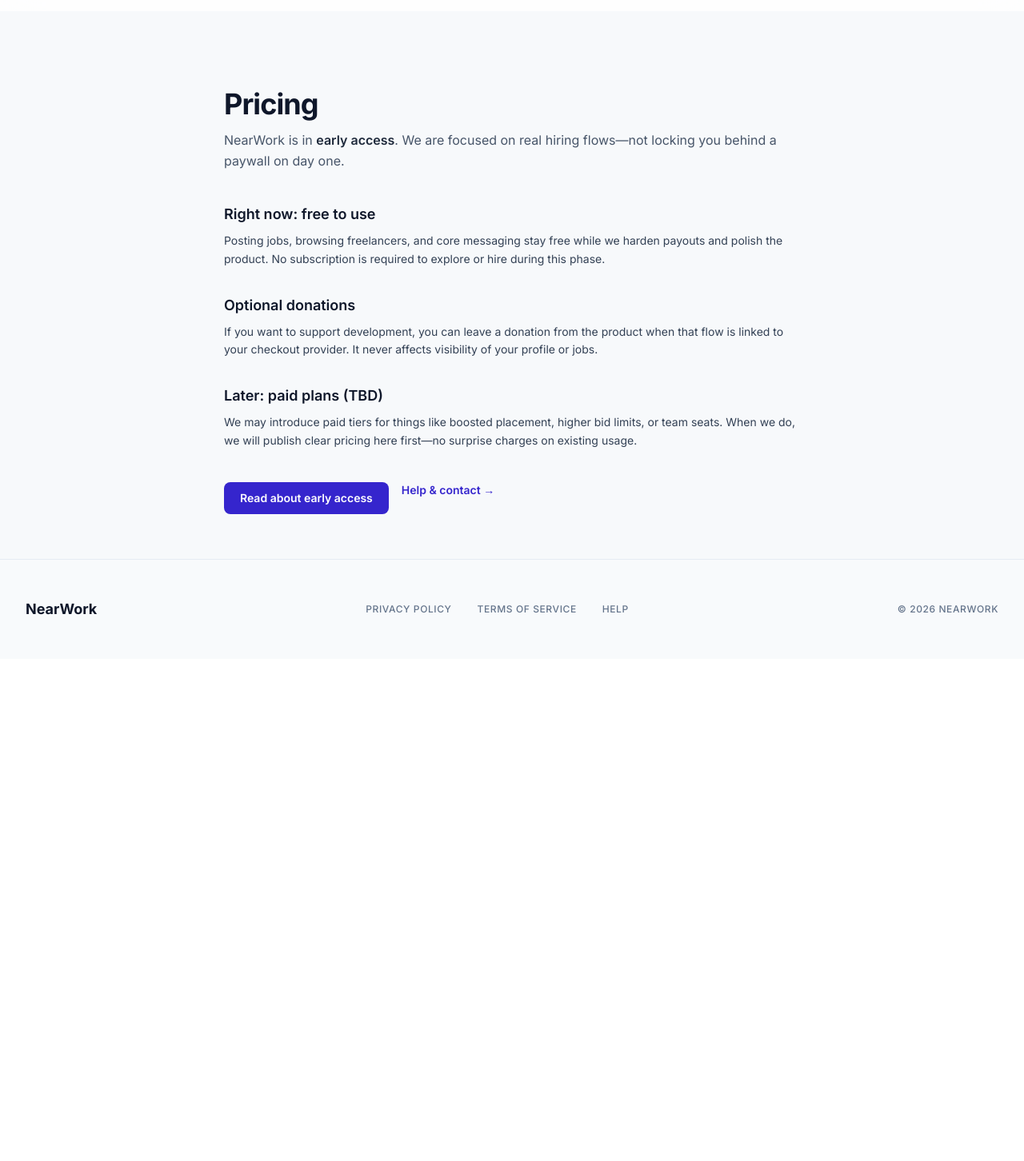
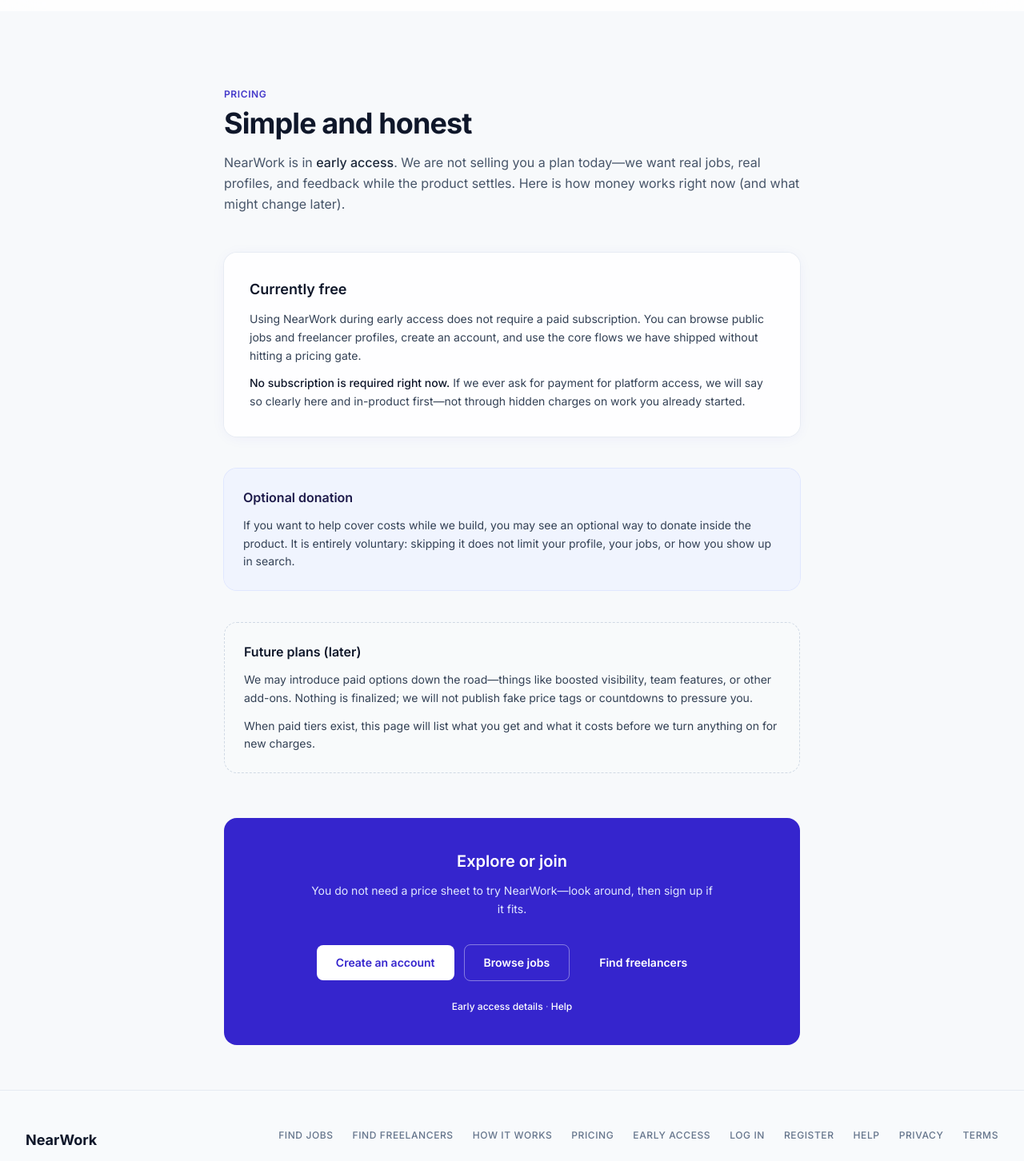
Before and after one commit to dreamcraft17/freelance-web-startup, a Next.js app in the folder apps/web/: page /pricing in a window 1280 px wide. Shown: the part 58-1510 px from the top of the page at 80% size. Before the commit the page ends 882 px from the top, so only its background shows below. Built offline with nearby package versions, Linux system fonts and the light colour scheme.

Commit message:
refactor big page

```diff
--- a/apps/web/app/(marketing)/help/page.tsx
+++ b/apps/web/app/(marketing)/help/page.tsx
@@ -1,55 +1,101 @@
 import Link from "next/link";
+
+const helpTopics = [
+  {
+    title: "Getting started",
+    blurb: "Creating an account, roles (client vs freelancer), and what you can do in early access."
+  },
+  {
+    title: "Jobs and bids",
+    blurb: "Posting a brief, reviewing proposals, and what happens after you pick someone."
+  },
+  {
+    title: "Profiles and discovery",
+    blurb: "City, work mode, and how you show up to clients searching nearby or remote."
+  },
+  {
+    title: "Payments and payouts",
+    blurb: "Placeholder topic—full guidance will land when checkout and payouts are wired end to end."
+  },
+  {
+    title: "Something broken or unsafe",
+    blurb: "Errors, abuse, or scam patterns—reach out with what you saw and when; screenshots help."
+  }
+] as const;
 
 export default function HelpPage() {
   return (
     <div className="mx-auto max-w-3xl px-4 py-10 md:px-6 md:py-14">
-      <header className="mb-8">
-        <h1 className="text-3xl font-bold tracking-tight text-slate-900 md:text-4xl">Help & contact</h1>
-        <p className="mt-3 text-base leading-relaxed text-slate-600">
-          NearWork is a small team in early access. We do not run a 24/7 call center yet—here is how to get unstuck.
+      <header className="mb-10">
+        <p className="text-xs font-semibold uppercase tracking-wider text-indigo-700">Help</p>
+        <h1 className="mt-2 text-3xl font-bold tracking-tight text-slate-900 md:text-4xl">Help & contact</h1>
+        <p className="mt-4 text-base leading-relaxed text-slate-600">
+          NearWork is a small product in early access. We are not a 24/7 support desk yet—this page is a honest anchor
+          for how to reach us and what we can help with.
         </p>
       </header>
 
-      <div className="space-y-8 text-sm leading-relaxed text-slate-700">
-        <section>
-          <h2 className="text-base font-semibold text-slate-900">Before you write in</h2>
-          <ul className="mt-2 list-inside list-disc space-y-1">
+      <section className="mb-10 rounded-2xl bg-white/90 p-6 shadow-[0_2px_20px_-4px_rgba(53,37,205,0.08)] ring-1 ring-slate-200/60 sm:p-8">
+        <h2 className="text-lg font-semibold text-slate-900">Contact / support</h2>
+        <p className="mt-3 text-sm leading-relaxed text-slate-700">
+          For questions, bugs, or trust and safety reports, email us at the address below. We read everything; response
+          time depends on volume while the team is small.
+        </p>
+        <p className="mt-4 rounded-lg bg-slate-50 px-4 py-3 font-mono text-sm text-slate-800 ring-1 ring-slate-200/80">
+          support@nearwork.example
+        </p>
+        <p className="mt-2 text-xs leading-relaxed text-slate-500">
+          Placeholder—replace with your real support inbox before you point customers here.
+        </p>
+      </section>
+
+      <section className="mb-10">
+        <h2 className="text-base font-semibold text-slate-900">Help topics (outline)</h2>
+        <p className="mt-2 text-sm text-slate-600">
+          Full articles can live here later; for now these are the buckets we expect to document.
+        </p>
+        <ul className="mt-5 space-y-4">
+          {helpTopics.map((t) => (
+            <li
+              key={t.title}
+              className="rounded-xl border border-slate-200/90 bg-white/60 px-4 py-3 text-sm text-slate-700"
+            >
+              <span className="font-semibold text-slate-900">{t.title}</span>
+              <span className="mt-1 block leading-relaxed text-slate-600">{t.blurb}</span>
+            </li>
+          ))}
+        </ul>
+      </section>
+
+      <section className="rounded-2xl border border-dashed border-slate-300/90 bg-slate-50/80 px-5 py-6 text-sm leading-relaxed text-slate-700 sm:px-6">
+        <h2 className="text-base font-semibold text-slate-900">Self-serve first</h2>
+        <ul className="mt-3 list-inside list-disc space-y-1.5">
           <li>
             <Link href="/how-it-works" className="font-medium text-[#3525cd] hover:underline">
               How it works
             </Link>{" "}
-              covers client vs freelancer flows
+            — client and freelancer flows
           </li>
           <li>
             <Link href="/early-access" className="font-medium text-[#3525cd] hover:underline">
               Early access
             </Link>{" "}
-              explains what is stable vs in progress
+            — what works today vs what is still moving
+          </li>
+          <li>
+            <Link href="/pricing" className="font-medium text-[#3525cd] hover:underline">
+              Pricing
+            </Link>{" "}
+            — free during early access; donations optional
           </li>
         </ul>
       </section>
-        <section>
-          <h2 className="text-base font-semibold text-slate-900">Contact</h2>
-          <p className="mt-2">
-            For now, use the channel you already have with the team running this deployment (email or chat). A
-            dedicated support inbox and ticketing will ship with the next wave of polish.
-          </p>
-        </section>
-        <section>
-          <h2 className="text-base font-semibold text-slate-900">Trust</h2>
-          <p className="mt-2">
-            We take spam bids and scam patterns seriously. Report suspicious accounts when in-app reporting exists; until
-            then, include screenshots if you reach out manually.
-          </p>
-        </section>
-      </div>
 
       <p className="mt-10 text-xs text-slate-400">
-        Legal drafts:{" "}
         <Link href="/privacy" className="text-[#3525cd] hover:underline">
           Privacy
-        </Link>{" "}
-        ·{" "}
+        </Link>
+        {" · "}
         <Link href="/terms" className="text-[#3525cd] hover:underline">
           Terms
         </Link>
--- a/apps/web/app/(marketing)/pricing/page.tsx
+++ b/apps/web/app/(marketing)/pricing/page.tsx
@@ -3,51 +3,87 @@
 export default function PricingPage() {
   return (
     <div className="mx-auto max-w-3xl px-4 py-10 md:px-6 md:py-14">
-      <header className="mb-10">
-        <h1 className="text-3xl font-bold tracking-tight text-slate-900 md:text-4xl">Pricing</h1>
-        <p className="mt-3 text-base leading-relaxed text-slate-600">
-          NearWork is in <span className="font-semibold text-slate-800">early access</span>. We are focused on real
-          hiring flows—not locking you behind a paywall on day one.
+      <header className="mb-12">
+        <p className="text-xs font-semibold uppercase tracking-wider text-indigo-700">Pricing</p>
+        <h1 className="mt-2 text-3xl font-bold tracking-tight text-slate-900 md:text-4xl">Simple and honest</h1>
+        <p className="mt-4 text-base leading-relaxed text-slate-600">
+          NearWork is in <span className="font-medium text-slate-800">early access</span>. We are not selling you a plan
+          today—we want real jobs, real profiles, and feedback while the product settles. Here is how money works right
+          now (and what might change later).
         </p>
       </header>
 
-      <div className="space-y-8 text-slate-700">
-        <section>
-          <h2 className="text-lg font-semibold text-slate-900">Right now: free to use</h2>
-          <p className="mt-2 text-sm leading-relaxed">
-            Posting jobs, browsing freelancers, and core messaging stay free while we harden payouts and polish the
-            product. No subscription is required to explore or hire during this phase.
+      <div className="space-y-10">
+        <section className="rounded-2xl bg-white/90 p-6 shadow-[0_2px_20px_-4px_rgba(53,37,205,0.08)] ring-1 ring-slate-200/60 sm:p-8">
+          <h2 className="text-lg font-semibold text-slate-900">Currently free</h2>
+          <p className="mt-3 text-sm leading-relaxed text-slate-700">
+            Using NearWork during early access does not require a paid subscription. You can browse public jobs and
+            freelancer profiles, create an account, and use the core flows we have shipped without hitting a pricing
+            gate.
+          </p>
+          <p className="mt-3 text-sm leading-relaxed text-slate-700">
+            <span className="font-medium text-slate-900">No subscription is required right now.</span> If we ever ask
+            for payment for platform access, we will say so clearly here and in-product first—not through hidden
+            charges on work you already started.
           </p>
         </section>
 
-        <section>
-          <h2 className="text-lg font-semibold text-slate-900">Optional donations</h2>
-          <p className="mt-2 text-sm leading-relaxed">
-            If you want to support development, you can leave a donation from the product when that flow is linked to
-            your checkout provider. It never affects visibility of your profile or jobs.
+        <section className="rounded-2xl bg-indigo-50/70 px-5 py-6 text-sm leading-relaxed text-slate-700 ring-1 ring-indigo-100 sm:px-6">
+          <h2 className="text-base font-semibold text-indigo-950">Optional donation</h2>
+          <p className="mt-3">
+            If you want to help cover costs while we build, you may see an optional way to donate inside the product.
+            It is entirely voluntary: skipping it does not limit your profile, your jobs, or how you show up in search.
           </p>
         </section>
 
-        <section>
-          <h2 className="text-lg font-semibold text-slate-900">Later: paid plans (TBD)</h2>
-          <p className="mt-2 text-sm leading-relaxed">
-            We may introduce paid tiers for things like boosted placement, higher bid limits, or team seats. When we
-            do, we will publish clear pricing here first—no surprise charges on existing usage.
+        <section className="rounded-2xl border border-dashed border-slate-300/90 bg-slate-50/80 px-5 py-6 text-sm leading-relaxed text-slate-700 sm:px-6">
+          <h2 className="text-base font-semibold text-slate-900">Future plans (later)</h2>
+          <p className="mt-3">
+            We may introduce paid options down the road—things like boosted visibility, team features, or other add-ons.
+            Nothing is finalized; we will not publish fake price tags or countdowns to pressure you.
+          </p>
+          <p className="mt-3">
+            When paid tiers exist, this page will list what you get and what it costs before we turn anything on for new
+            charges.
           </p>
         </section>
       </div>
 
-      <div className="mt-10 flex flex-wrap gap-4">
-        <Link
-          href="/early-access"
-          className="rounded-lg bg-[#3525cd] px-5 py-2.5 text-sm font-semibold text-white transition hover:bg-[#4f46e5]"
-        >
-          Read about early access
-        </Link>
-        <Link href="/help" className="text-sm font-semibold text-[#3525cd] hover:underline">
-          Help & contact →
-        </Link>
-      </div>
+      <section className="mt-14 rounded-2xl bg-[#3525cd] px-6 py-10 text-center sm:px-10">
+        <h2 className="text-xl font-semibold text-white">Explore or join</h2>
+        <p className="mx-auto mt-3 max-w-lg text-sm leading-relaxed text-indigo-100">
+          You do not need a price sheet to try NearWork—look around, then sign up if it fits.
+        </p>
+        <div className="mt-8 flex flex-col items-stretch justify-center gap-3 sm:flex-row sm:flex-wrap sm:items-center">
+          <Link
+            href="/register"
+            className="inline-flex justify-center rounded-lg bg-white px-6 py-3 text-sm font-semibold text-[#3525cd] transition hover:bg-indigo-50"
+          >
+            Create an account
+          </Link>
+          <Link
+            href="/jobs"
+            className="inline-flex justify-center rounded-lg border border-white/40 bg-transparent px-6 py-3 text-sm font-semibold text-white transition hover:bg-white/10"
+          >
+            Browse jobs
+          </Link>
+          <Link
+            href="/freelancers"
+            className="inline-flex justify-center rounded-lg border border-transparent px-6 py-3 text-sm font-semibold text-white hover:underline"
+          >
+            Find freelancers
+          </Link>
+        </div>
+        <p className="mt-6 text-xs text-indigo-200/90">
+          <Link href="/early-access" className="font-medium text-white underline-offset-2 hover:underline">
+            Early access details
+          </Link>
+          {" · "}
+          <Link href="/help" className="font-medium text-white underline-offset-2 hover:underline">
+            Help
+          </Link>
+        </p>
+      </section>
     </div>
   );
 }
--- a/apps/web/components/marketing/LandingFinalCta.tsx
+++ b/apps/web/components/marketing/LandingFinalCta.tsx
@@ -36,10 +36,16 @@
               Find freelancers near you
             </Link>
             <Link
-              href="/freelancers"
+              href="/jobs"
               className="inline-flex w-fit items-center justify-center rounded-xl border border-white/35 bg-white/10 px-6 py-3.5 text-sm font-semibold text-white backdrop-blur-sm transition hover:bg-white/15 sm:text-base"
             >
-              Start searching now
+              Browse open jobs
+            </Link>
+            <Link
+              href="/register"
+              className="inline-flex w-fit items-center justify-center rounded-xl border border-transparent px-6 py-3.5 text-sm font-semibold text-indigo-100 underline-offset-4 transition hover:text-white hover:underline sm:text-base"
+            >
+              Create an account
             </Link>
           </div>
         </div>
--- a/apps/web/components/marketing/LandingUseCases.tsx
+++ b/apps/web/components/marketing/LandingUseCases.tsx
@@ -1,3 +1,4 @@
+import Link from "next/link";
 import { MapPin } from "lucide-react";
 
 export function LandingUseCases() {
@@ -43,6 +44,18 @@
           </p>
         </article>
       </div>
+
+      <div className="mt-10 flex flex-wrap items-center justify-center gap-x-6 gap-y-3 text-sm">
+        <Link href="/freelancers" className="font-semibold text-[#3525cd] transition hover:underline">
+          Find freelancers
+        </Link>
+        <Link href="/jobs" className="font-semibold text-[#3525cd] transition hover:underline">
+          Browse jobs
+        </Link>
+        <Link href="/how-it-works" className="font-semibold text-slate-600 transition hover:text-[#3525cd] hover:underline">
+          How it works
+        </Link>
+      </div>
     </section>
   );
 }
--- a/apps/web/components/marketing/MarketingSiteFooter.tsx
+++ b/apps/web/components/marketing/MarketingSiteFooter.tsx
@@ -1,20 +1,36 @@
 import Link from "next/link";
 
-const footerLinks = [
-  { href: "/privacy", label: "Privacy policy" },
-  { href: "/terms", label: "Terms of service" },
-  { href: "/help", label: "Help" }
+const productLinks = [
+  { href: "/jobs", label: "Find jobs" },
+  { href: "/freelancers", label: "Find freelancers" },
+  { href: "/how-it-works", label: "How it works" },
+  { href: "/pricing", label: "Pricing" },
+  { href: "/early-access", label: "Early access" }
+] as const;
+
+const accountLinks = [
+  { href: "/login", label: "Log in" },
+  { href: "/register", label: "Register" }
+] as const;
+
+const supportLinks = [
+  { href: "/help", label: "Help" },
+  { href: "/privacy", label: "Privacy" },
+  { href: "/terms", label: "Terms" }
 ] as const;
 
 export function MarketingSiteFooter() {
   return (
     <footer className="mt-auto w-full border-t border-slate-200/80 bg-slate-50 py-12">
-      <div className="mx-auto flex max-w-7xl flex-col items-center justify-between gap-6 px-4 sm:px-8 md:flex-row md:items-center md:gap-8">
+      <div className="mx-auto max-w-7xl px-4 sm:px-8">
+        <div className="flex flex-col items-center gap-8 md:flex-row md:items-start md:justify-between">
           <Link href="/" className="text-lg font-bold text-slate-900 transition hover:text-indigo-800">
             NearWork
           </Link>
-        <nav className="flex flex-wrap justify-center gap-6 sm:gap-8" aria-label="Footer">
-          {footerLinks.map(({ href, label }) => (
+
+          <nav className="flex max-w-xl flex-col gap-6 text-center sm:max-w-none sm:flex-row sm:flex-wrap sm:justify-center md:text-left" aria-label="Footer">
+            <div className="flex flex-wrap justify-center gap-x-6 gap-y-2 md:justify-start">
+              {productLinks.map(({ href, label }) => (
                 <Link
                   key={href}
                   href={href}
@@ -23,8 +39,33 @@
                   {label}
                 </Link>
               ))}
+            </div>
+            <div className="flex flex-wrap justify-center gap-x-6 gap-y-2 md:justify-start">
+              {accountLinks.map(({ href, label }) => (
+                <Link
+                  key={href}
+                  href={href}
+                  className="text-xs font-medium uppercase tracking-wider text-slate-500 transition-colors hover:text-[#3525cd]"
+                >
+                  {label}
+                </Link>
+              ))}
+            </div>
+            <div className="flex flex-wrap justify-center gap-x-6 gap-y-2 md:justify-start">
+              {supportLinks.map(({ href, label }) => (
+                <Link
+                  key={href}
+                  href={href}
+                  className="text-xs font-medium uppercase tracking-wider text-slate-500 transition-colors hover:text-[#3525cd]"
+                >
+                  {label}
+                </Link>
+              ))}
+            </div>
           </nav>
-        <p className="text-center text-xs font-medium uppercase tracking-wider text-slate-500 md:text-right">
+        </div>
+
+        <p className="mt-10 text-center text-xs font-medium uppercase tracking-wider text-slate-500 md:text-right">
           © {new Date().getFullYear()} NearWork
         </p>
       </div>
```
Also changed, not shown: apps/web/components/marketing/LandingHero.tsx (+10 -2 lines), apps/web/components/marketing/LandingProductPreview.tsx (+12 -1 lines), 1 other file (tests, documents, lock files or other folders). Lines whose indentation alone changed are shown as unchanged.
